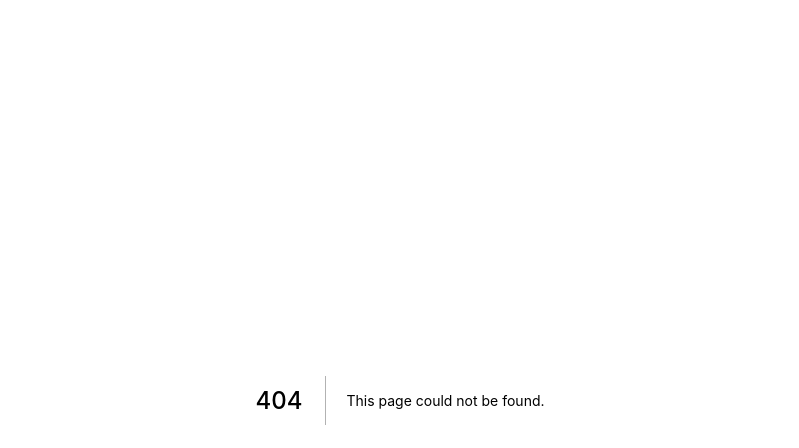
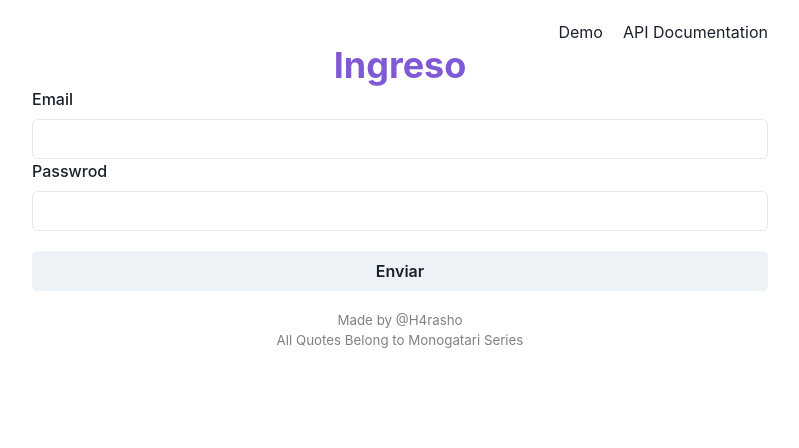
Before and after one commit to H4rasho/monogatari-quotes, a Next.js app: page /login in a window 1280 px wide. Before the commit this address had no page. Shown: the top 448 px of the page, without its empty margins (240-1039 px from the left). Built offline with nearby package versions, Linux system fonts and the light colour scheme; no server answers.

Commit message:
Implement auth supabase

```diff
--- /dev/null
+++ b/pages/login.tsx
@@ -0,0 +1,48 @@
+import { Button, FormControl, FormLabel, Input } from "@chakra-ui/react";
+import { useState } from "react";
+import H1 from "../components/headings/H1";
+import Layout from "../components/Layout";
+import { supabase } from "../core/database";
+
+export default function Login() {
+  const [loginValues, setLoginValues] = useState({
+    email: "",
+    password: "",
+  });
+
+  const handleLogin = async (e: React.FormEvent<HTMLFormElement>) => {
+    e.preventDefault();
+    await supabase.auth.signInWithOtp({
+      email: loginValues.email,
+    });
+  };
+
+  return (
+    <Layout>
+      <form onSubmit={handleLogin}>
+        <H1>Ingreso</H1>
+        <FormControl>
+          <FormLabel>Email</FormLabel>
+          <Input
+            id="email"
+            type="email"
+            onChange={(e) =>
+              setLoginValues({ ...loginValues, email: e.target.value })
+            }
+          />
+          <FormLabel>Passwrod</FormLabel>
+          <Input
+            id="password"
+            type="password"
+            onChange={(e) =>
+              setLoginValues({ ...loginValues, password: e.target.value })
+            }
+          />
+          <Button type="submit" w="full" mt={5}>
+            Enviar
+          </Button>
+        </FormControl>
+      </form>
+    </Layout>
+  );
+}
```
Also changed, not shown: core/auth/index.ts (added, +9 -0 lines), core/quotes/components/form.tsx (+8 -1 lines).
